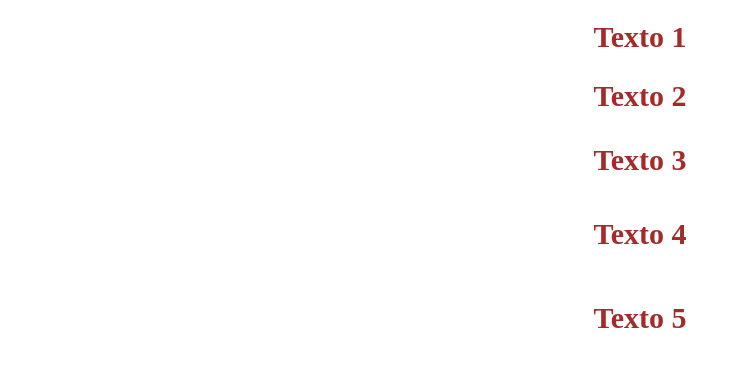
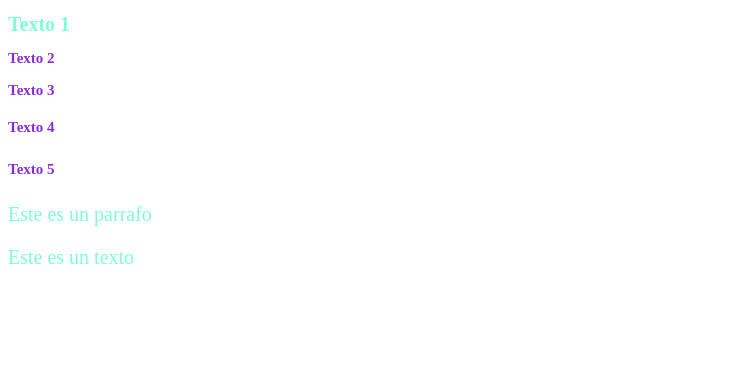
Before and after one commit to Leonel-svg/Clase-11-04, a plain HTML site: page index.html in a window 1280 px wide. Shown: the whole page, without its empty margins (0-741 px from the left). Drawn offline with Linux system fonts and the light colour scheme.

Commit message:
Update index.html

```diff
--- a/index.html
+++ b/index.html
@@ -5,13 +5,14 @@
     <meta name="viewport" content="width=device-width, initial-scale=1.0">
     <title>Document</title>
     <style>
-        *{
-            color: brown;
-            font-size: 30px;
-            text-align: center;
-
-
-        }
+    h1,p,span{
+      color: aquamarine;
+      font-size: 20px;
+    }
+    h2,h3,h4,h5{
+        color: blueviolet;
+        font-size: 15px;
+    }
     </style>
 </head>
 <body>
@@ -20,6 +21,8 @@
     <h3>Texto 3</h3>
     <h4>Texto 4</h4>
     <h5>Texto 5</h5>
+    <p>Este es un parrafo</p>
+    <span>Este es un texto</span>
 
 </body>
 </html>
```
